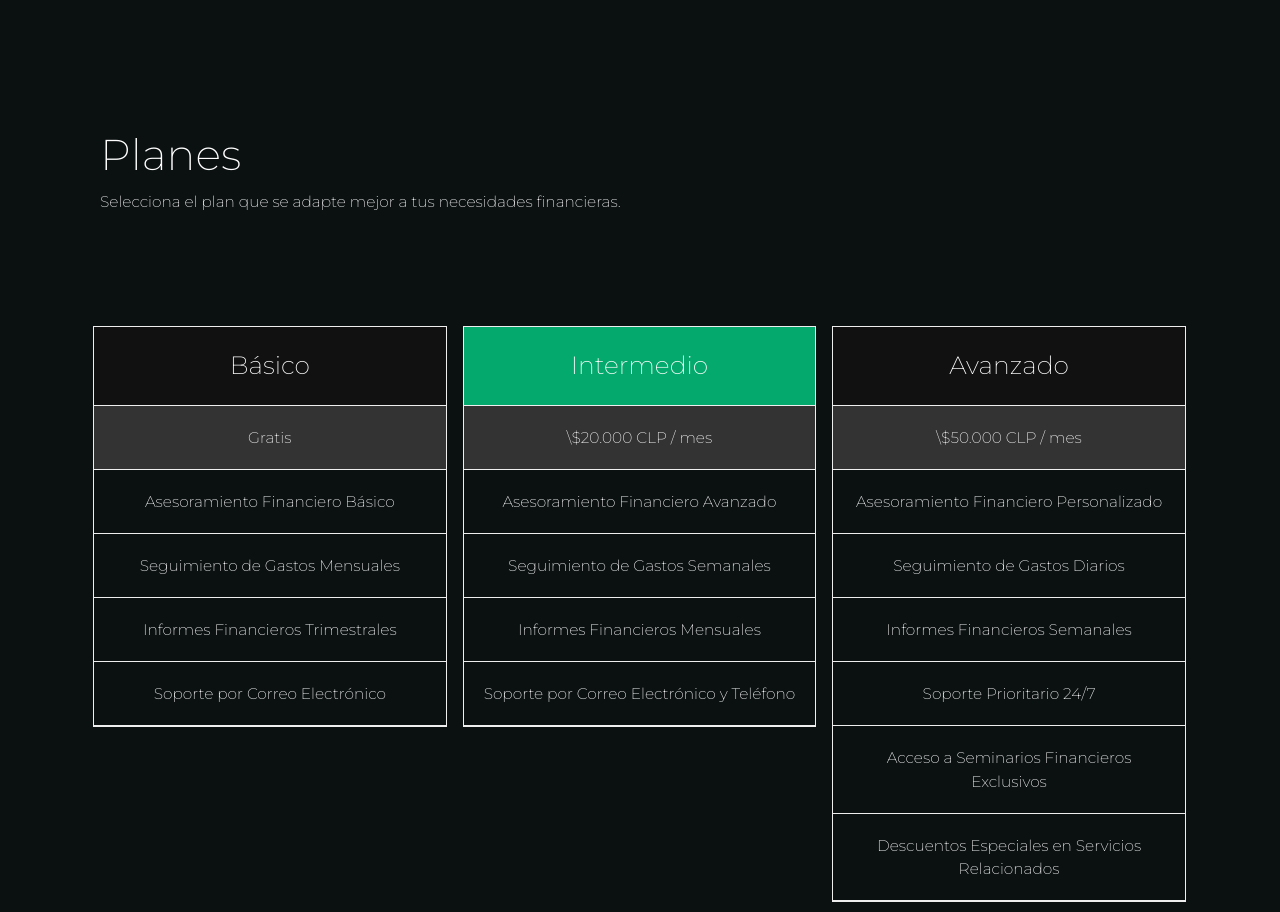
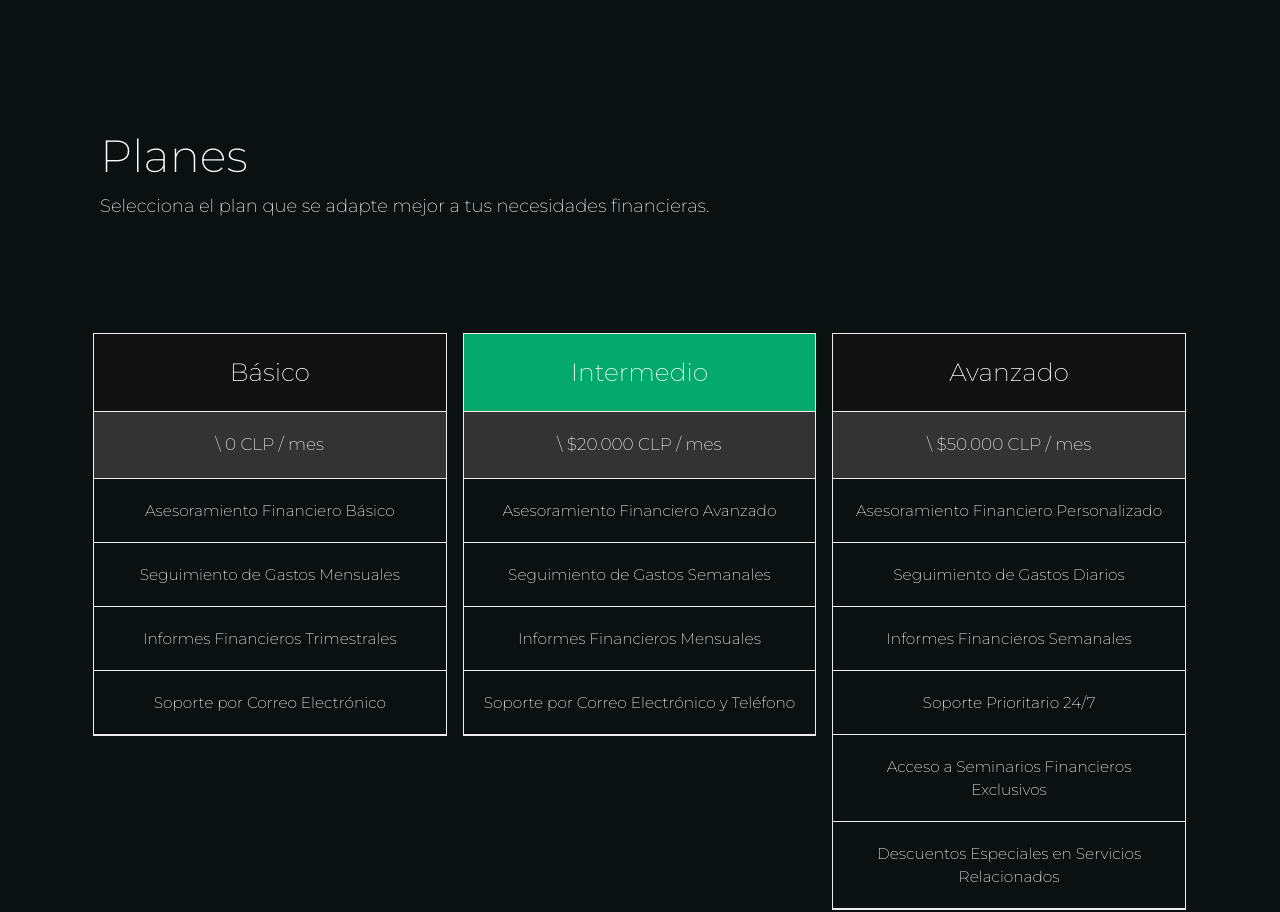
Before and after one commit to Servicio-de-gestion-financiera/ServicioDeGestionFinanciera.github.io, a website: page index.html in a window 1280 px wide. Shown: the part 2840-3752 px from the top of the page. Drawn offline with Linux system fonts and the light colour scheme; some packages are replaced by stand-ins of ours.

Commit message:
and text planes end

```diff
--- a/index.html
+++ b/index.html
@@ -272,9 +272,9 @@ The above copyright notice and this permission notice shall be included in all c
 
       <section id="planes_section" class="section section-dark">
         <div class="container">
-          <div class="title" style="color: white; font-size: 110%;">
+          <div class="title" style="color: white; font-size: 115%;">
             <h2>Planes</h2>
-            <p style="margin-top: 10px; font-size: 100%;">Selecciona el plan que se adapte mejor a tus necesidades financieras.</p>
+            <p style="margin-top: 10px; font-size: 112%;">Selecciona el plan que se adapte mejor a tus necesidades financieras.</p>
           </div>
           <div class="row">
             <!-- Aquí puedes detallar los planes (básico, standard, premium) con sus capacidades, tamaños, etc. -->
@@ -283,7 +283,7 @@ The above copyright notice and this permission notice shall be included in all c
               <div class="columns">
                 <ul class="price" style="color: white; font-size: 110%;">
                   <li class="header">Básico</li>
-                  <li style="background-color: #333;">Gratis</li>
+                  <li style="background-color: #333; font-size: 110%;">\ 0 CLP / mes</li>
                   <li>Asesoramiento Financiero Básico</li>
                   <li>Seguimiento de Gastos Mensuales</li>
                   <li>Informes Financieros Trimestrales</li>
@@ -295,7 +295,7 @@ The above copyright notice and this permission notice shall be included in all c
               <div class="columns">
                 <ul class="price" style="color: white; font-size: 110%;">
                   <li class="header" style="background-color:#04AA6D">Intermedio</li>
-                  <li style="background-color: #333;">\$20.000 CLP / mes</li>
+                  <li style="background-color: #333; font-size: 110%;">\ $20.000 CLP / mes</li>
                   <li>Asesoramiento Financiero Avanzado</li>
                   <li>Seguimiento de Gastos Semanales</li>
                   <li>Informes Financieros Mensuales</li>
@@ -307,7 +307,7 @@ The above copyright notice and this permission notice shall be included in all c
               <div class="columns">
                 <ul class="price" style="color: white; font-size: 110%;">
                   <li class="header">Avanzado</li>
-                  <li style="background-color: #333;">\$50.000 CLP / mes</li>
+                  <li style="background-color: #333; font-size: 110%;">\ $50.000 CLP / mes</li>
                   <li>Asesoramiento Financiero Personalizado</li>
                   <li>Seguimiento de Gastos Diarios</li>
                   <li>Informes Financieros Semanales</li>
@@ -318,7 +318,7 @@ The above copyright notice and this permission notice shall be included in all c
               </div>
             </div>
           </div>
-          <div class="slogan" style="color: white; font-size: 120%; text-align: center;">
+          <div class="slogan" style="color: white; font-size: 150%; text-align: center;">
             <p>¡Tu futuro financiero comienza hoy!</p>
           </div>
         </div>
```
